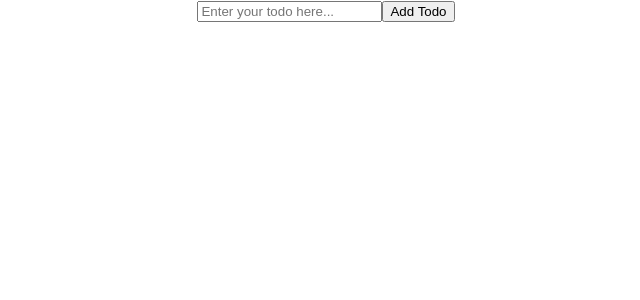
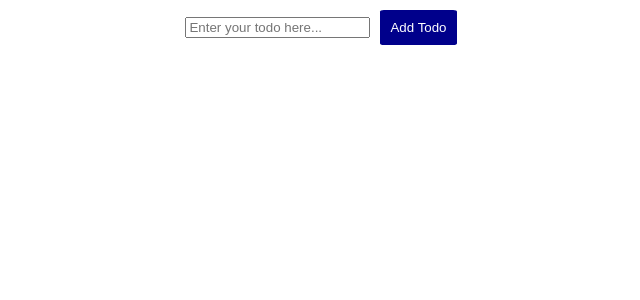
Before and after one commit to MarkKlep/react-todo-list, a React (Create React App) app in the folder app01/: page / in a window 1280 px wide. Shown: the top 300 px of the page, without its empty margins (314-954 px from the left). Built offline with nearby package versions, Linux system fonts and the light colour scheme.

Commit message:
add styles to input

```diff
--- a/app01/src/App.css
+++ b/app01/src/App.css
@@ -16,3 +16,19 @@ ul {
 input:checked + span {
   text-decoration: line-through;
 }
+
+#todoInput {
+  padding: 10px;
+  margin: 10px;
+  color: #fff;
+  border-radius: 5%;
+  border: none;
+  cursor: pointer;
+  background-color: #00008B;
+  transition: background-color 1s
+}
+
+#todoInput:hover {
+  background-color: #ADD8E6;
+  transition: background-color 1s
+}
```
